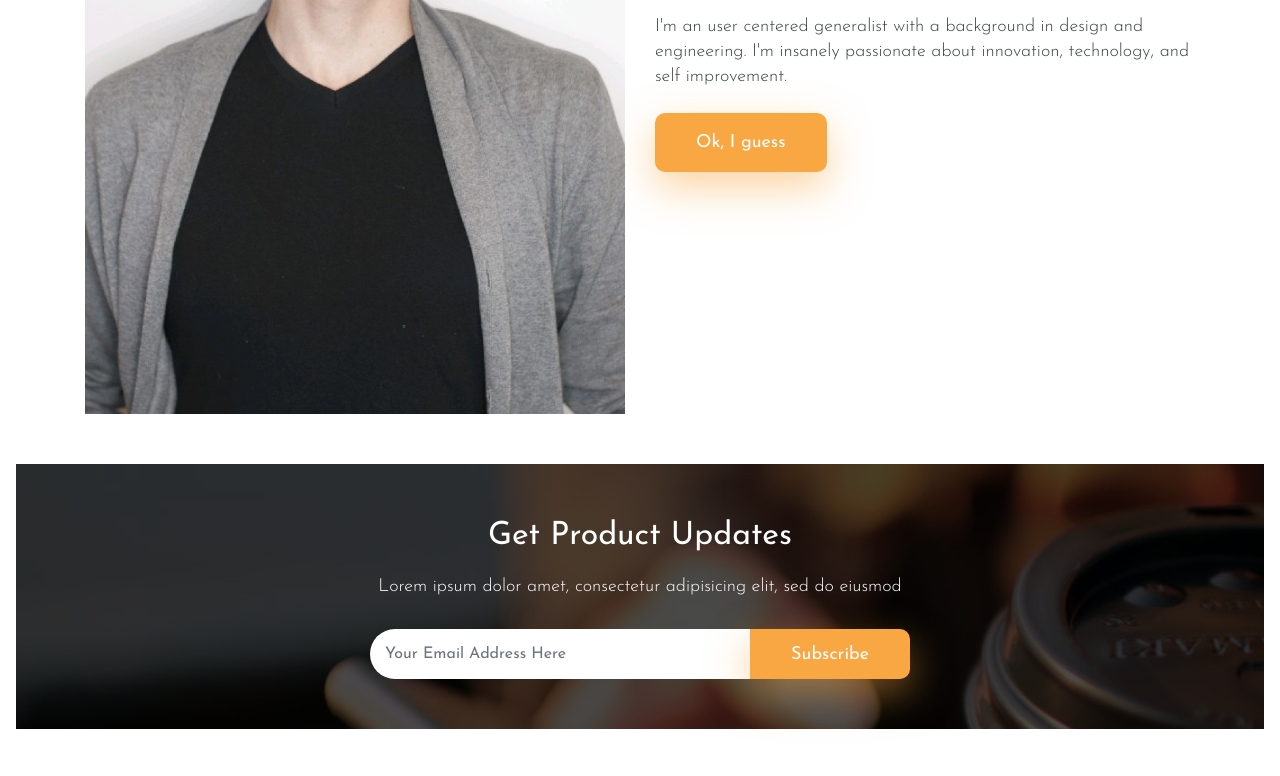
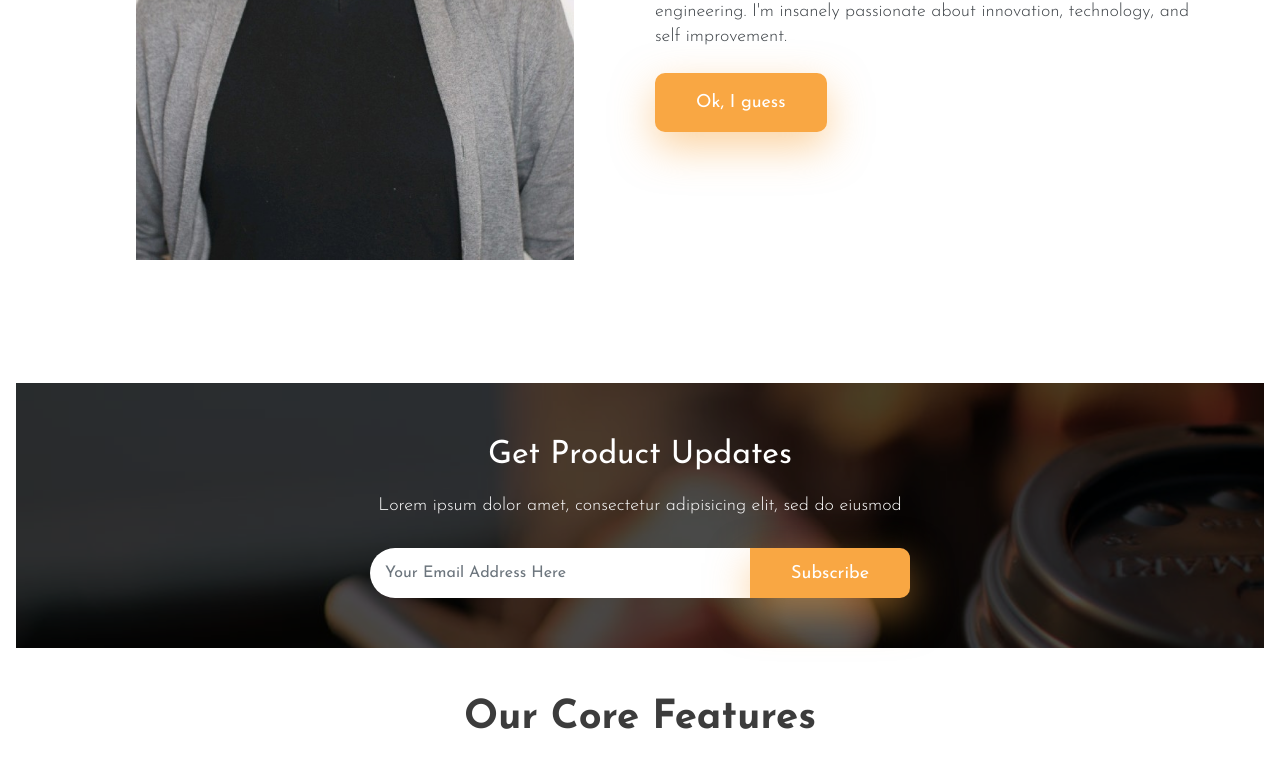
Before and after one commit to MiNombreEsPablo/bugueno.co, a plain HTML site: page index.html in a window 1280 px wide. Shown: the part 462-1238 px from the top of the page. Drawn offline with Linux system fonts and the light colour scheme; files whose address does not match are found by name; a web font is replaced by a local one.

Commit message:
Update style.css

```diff
--- a/css/style.css
+++ b/css/style.css
@@ -494,8 +494,8 @@ a:active {
 }
 
 img {
-    max-width: 100%;
-    max-height: 100%;
+    max-width: 90%;
+    max-height: 90%;
 }
 
 
```
